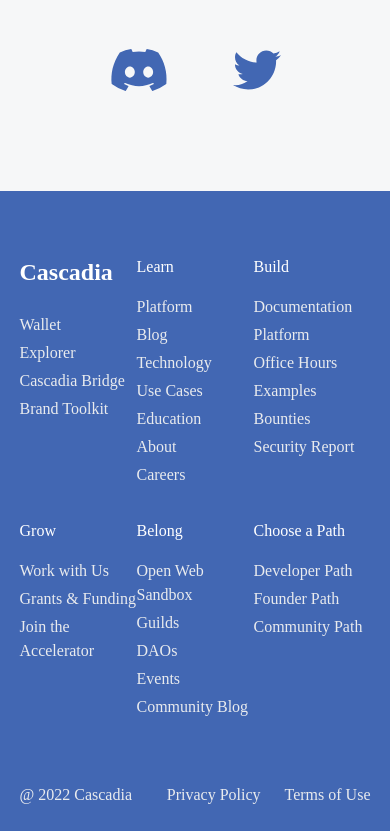
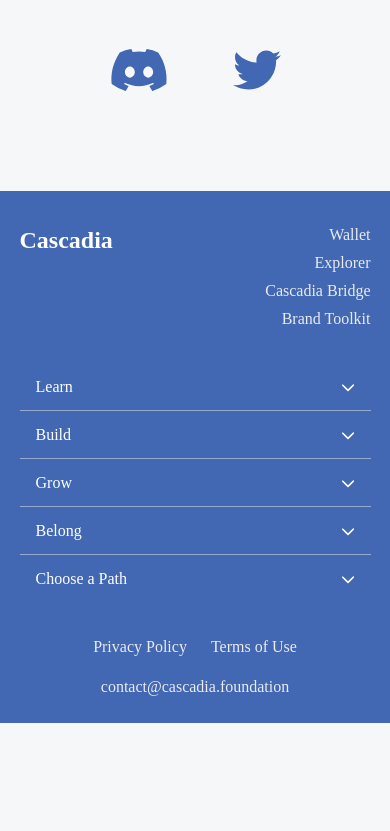
Before and after one commit to CascadiaFoundation/public_website, a React (Create React App) app: page / in a window 390 px wide. Shown: the part 2669-3500 px from the top of the page. After the commit the page ends 3392 px from the top, so only its background shows below. Built offline with nearby package versions, Linux system fonts and the light colour scheme.

Commit message:
fix:footer-mobile-responsive

```diff
--- a/src/layouts/Footer.tsx
+++ b/src/layouts/Footer.tsx
@@ -1,29 +1,31 @@
 import { Link } from 'react-router-dom'
-import { Typography } from '@mui/material';
+import { Accordion, AccordionDetails, AccordionSummary, Typography } from '@mui/material';
+import { FontAwesomeIcon } from '@fortawesome/react-fontawesome';
+import { faChevronDown } from '@fortawesome/free-solid-svg-icons';
 
 const Footer = () => {
 
   return (
     <div className="px-[5%] bg-primary">
-      <div className="grid grid-cols-6 my-16 gap-y-8 lg:gap-y-0">
-        <div className="col-span-2 lg:col-span-1">
+      <div className="grid grind-cols-2 sm:grid-cols-6 my-8 sm:my-16 gap-y-8 lg:gap-y-0">
+        <div className="sm:col-span-2 lg:col-span-1 grid sm:block grid-cols-2">
           <Typography color="white" variant="h2" className="pb-6">Cascadia</Typography>
           <div className="flex flex-col gap-1">
-            <Link to="#" className="text-grey-light hover:text-white">
+            <Link to="#" className="text-grey-light hover:text-white text-right sm:text-left">
               Wallet
             </Link>
-            <Link to="#" className="text-grey-light hover:text-white">
+            <Link to="#" className="text-grey-light hover:text-white text-right sm:text-left">
               Explorer
             </Link>
-            <Link to="#" className="text-grey-light hover:text-white">
+            <Link to="#" className="text-grey-light hover:text-white text-right sm:text-left">
               Cascadia Bridge
             </Link>
-            <Link to="#" className="text-grey-light hover:text-white">
+            <Link to="#" className="text-grey-light hover:text-white text-right sm:text-left">
               Brand Toolkit
             </Link>
           </div>
         </div>
-        <div className="col-span-2 lg:col-span-1">
+        <div className="hidden sm:block col-span-2 lg:col-span-1">
           <Typography color="white" variant="h4" className="pb-4">Learn</Typography>
           <div className="flex flex-col gap-1">
             <Link to="#" className="text-grey-light hover:text-white">
@@ -49,7 +51,7 @@ const Footer = () => {
             </Link>
           </div>
         </div>
-        <div className="col-span-2 lg:col-span-1">
+        <div className="hidden sm:block col-span-2 lg:col-span-1">
           <Typography color="white" variant="h4" className="pb-4">Build</Typography>
           <div className="flex flex-col gap-1">
             <Link to="#" className="text-grey-light hover:text-white">
@@ -72,7 +74,7 @@ const Footer = () => {
             </Link>
           </div>
         </div>
-        <div className="col-span-2 lg:col-span-1">
+        <div className="hidden sm:block col-span-2 lg:col-span-1">
           <Typography color="white" variant="h4" className="pb-4">Grow</Typography>
           <div className="flex flex-col gap-1">
             <Link to="#" className="text-grey-light hover:text-white">
@@ -86,7 +88,7 @@ const Footer = () => {
             </Link>
           </div>
         </div>
-        <div className="col-span-2 lg:col-span-1">
+        <div className="hidden sm:block col-span-2 lg:col-span-1">
           <Typography color="white" variant="h4" className="pb-4">Belong</Typography>
           <div className="flex flex-col gap-1">
             <Link to="#" className="text-grey-light hover:text-white">
@@ -106,7 +108,7 @@ const Footer = () => {
             </Link>
           </div>
         </div>
-        <div className="col-span-2 lg:col-span-1">
+        <div className="hidden sm:block col-span-2 lg:col-span-1">
           <Typography color="white" variant="h4" className="pb-4">Choose a Path</Typography>
           <div className="flex flex-col gap-1">
             <Link to="#" className="text-grey-light hover:text-white">
@@ -121,13 +123,144 @@ const Footer = () => {
           </div>
         </div>
       </div>
+      <div className="block sm:hidden mb-8">
+        <Accordion className="bg-primary before:bg-transparent">
+          <AccordionSummary
+            expandIcon={<FontAwesomeIcon icon={faChevronDown} color="white" size="sm" />}
+          >
+            <Typography color="white" variant="h4">Learn</Typography>
+          </AccordionSummary>
+          <AccordionDetails>
+            <div className="flex flex-col gap-1">
+              <Link to="#" className="text-grey-light hover:text-white">
+                Platform
+              </Link>
+              <Link to="#" className="text-grey-light hover:text-white">
+                Blog
+              </Link>
+              <Link to="#" className="text-grey-light hover:text-white">
+                Technology
+              </Link>
+              <Link to="#" className="text-grey-light hover:text-white">
+                Use Cases
+              </Link>
+              <Link to="#" className="text-grey-light hover:text-white">
+                Education
+              </Link>
+              <Link to="#" className="text-grey-light hover:text-white">
+                About
+              </Link>
+              <Link to="#" className="text-grey-light hover:text-white">
+                Careers
+              </Link>
+            </div>
+          </AccordionDetails>
+        </Accordion>
+        <Accordion className="bg-primary before:bg-grey-light">
+          <AccordionSummary
+            expandIcon={<FontAwesomeIcon icon={faChevronDown} color="white" size="sm" />}
+          >
+            <Typography color="white" variant="h4">Build</Typography>
+          </AccordionSummary>
+          <AccordionDetails>
+            <div className="flex flex-col gap-1">
+              <Link to="#" className="text-grey-light hover:text-white">
+                Documentation
+              </Link>
+              <Link to="#" className="text-grey-light hover:text-white">
+                Platform
+              </Link>
+              <Link to="#" className="text-grey-light hover:text-white">
+                Office Hours
+              </Link>
+              <Link to="#" className="text-grey-light hover:text-white">
+                Examples
+              </Link>
+              <Link to="#" className="text-grey-light hover:text-white">
+                Bounties
+              </Link>
+              <Link to="#" className="text-grey-light hover:text-white">
+                Security Report
+              </Link>
+            </div>
+          </AccordionDetails>
+        </Accordion>
+        <Accordion className="bg-primary before:bg-grey-light">
+          <AccordionSummary
+            expandIcon={<FontAwesomeIcon icon={faChevronDown} color="white" size="sm" />}
+          >
+            <Typography color="white" variant="h4">Grow</Typography>
+          </AccordionSummary>
+          <AccordionDetails>
+            <div className="flex flex-col gap-1">
+              <Link to="#" className="text-grey-light hover:text-white">
+                Work with Us
+              </Link>
+              <Link to="#" className="text-grey-light hover:text-white">
+                Grants & Funding
+              </Link>
+              <Link to="#" className="text-grey-light hover:text-white">
+                Join the Accelerator
+              </Link>
+            </div>
+          </AccordionDetails>
+        </Accordion>
+        <Accordion className="bg-primary before:bg-grey-light">
+          <AccordionSummary
+            expandIcon={<FontAwesomeIcon icon={faChevronDown} color="white" size="sm" />}
+          >
+            <Typography color="white" variant="h4">Belong</Typography>
+          </AccordionSummary>
+          <AccordionDetails>
+            <div className="flex flex-col gap-1">
+              <Link to="#" className="text-grey-light hover:text-white">
+                Open Web Sandbox
+              </Link>
+              <Link to="#" className="text-grey-light hover:text-white">
+                Guilds
+              </Link>
+              <Link to="#" className="text-grey-light hover:text-white">
+                DAOs
+              </Link>
+              <Link to="#" className="text-grey-light hover:text-white">
+                Events
+              </Link>
+              <Link to="#" className="text-grey-light hover:text-white">
+                Community Blog
+              </Link>
+            </div>
+          </AccordionDetails>
+        </Accordion>
+        <Accordion className="bg-primary before:bg-grey-light">
+          <AccordionSummary
+            expandIcon={<FontAwesomeIcon icon={faChevronDown} color="white" size="sm"/>}
+          >
+            <Typography color="white" variant="h4">Choose a Path</Typography>
+          </AccordionSummary>
+          <AccordionDetails>
+            <div className="flex flex-col gap-1">
+              <Link to="#" className="text-grey-light hover:text-white">
+                Developer Path
+              </Link>
+              <Link to="#" className="text-grey-light hover:text-white">
+                Founder Path
+              </Link>
+              <Link to="#" className="text-grey-light hover:text-white">
+                Community Path
+              </Link>
+            </div>
+          </AccordionDetails>
+        </Accordion>
+      </div>
 
-      <div className="pb-6 flex items-center justify-between">
-        <Typography className="text-grey-light">@ 2022 Cascadia</Typography>
-        <div className="flex items-center gap-6">
+
+      <div className="pb-6 flex flex-col sm:flex-row gap-4 sm:gap-0 items-center justify-between">
+        <div className="flex items-center  gap-6">
           <Link to="#" className="text-grey-light hover:text-white">Privacy Policy</Link>
           <Link to="#" className="text-grey-light hover:text-white">Terms of Use</Link>
         </div>
+        <Typography className="text-grey-light hidden md:block">@ 2022 Cascadia</Typography>
+        <Typography className="text-grey-light">contact@cascadia.foundation</Typography>
       </div>
     </div>
   );
--- a/src/themes/componentStyleOverrides.js
+++ b/src/themes/componentStyleOverrides.js
@@ -44,6 +44,19 @@ export default function componentStyleOverrides(theme) {
           borderRadius: 0
         }
       }
+    },
+    MuiAccordion: {
+      styleOverrides: {
+        root: {
+          boxShadow: 'none',
+          '&.Mui-expanded': {
+            margin: 0,
+          },
+          '&::before': {
+            opacity: 0.5,
+          }
+        }
+      }
     }
   };
 };
```
